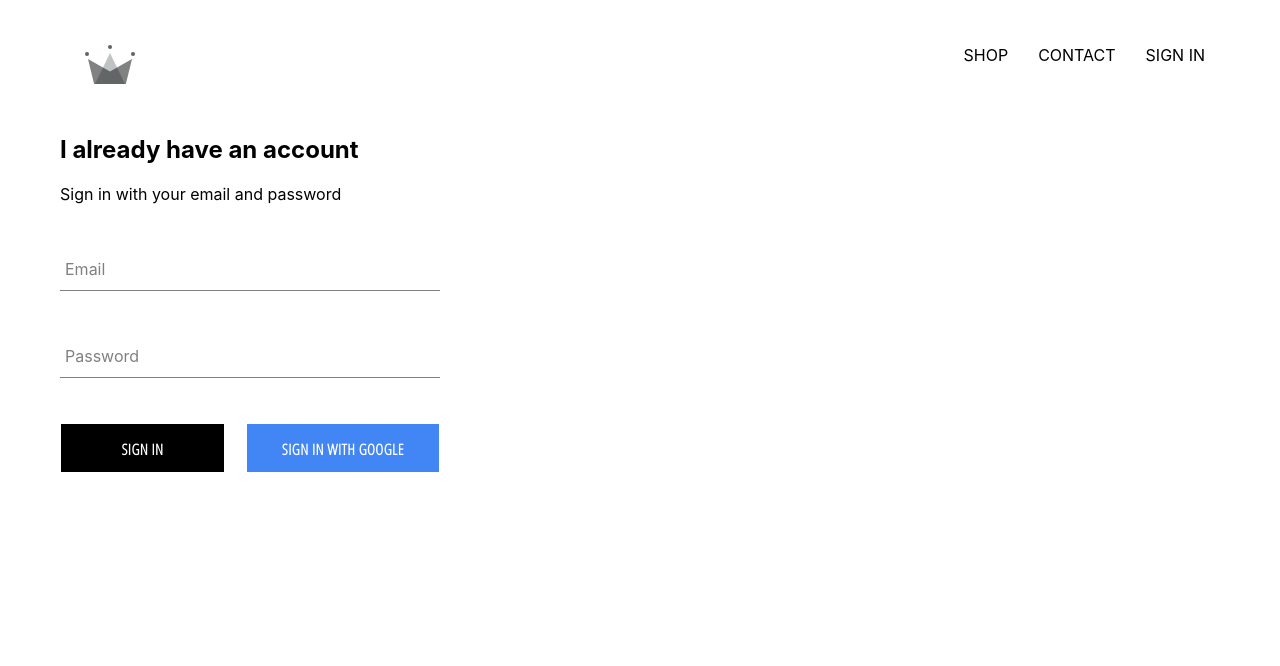
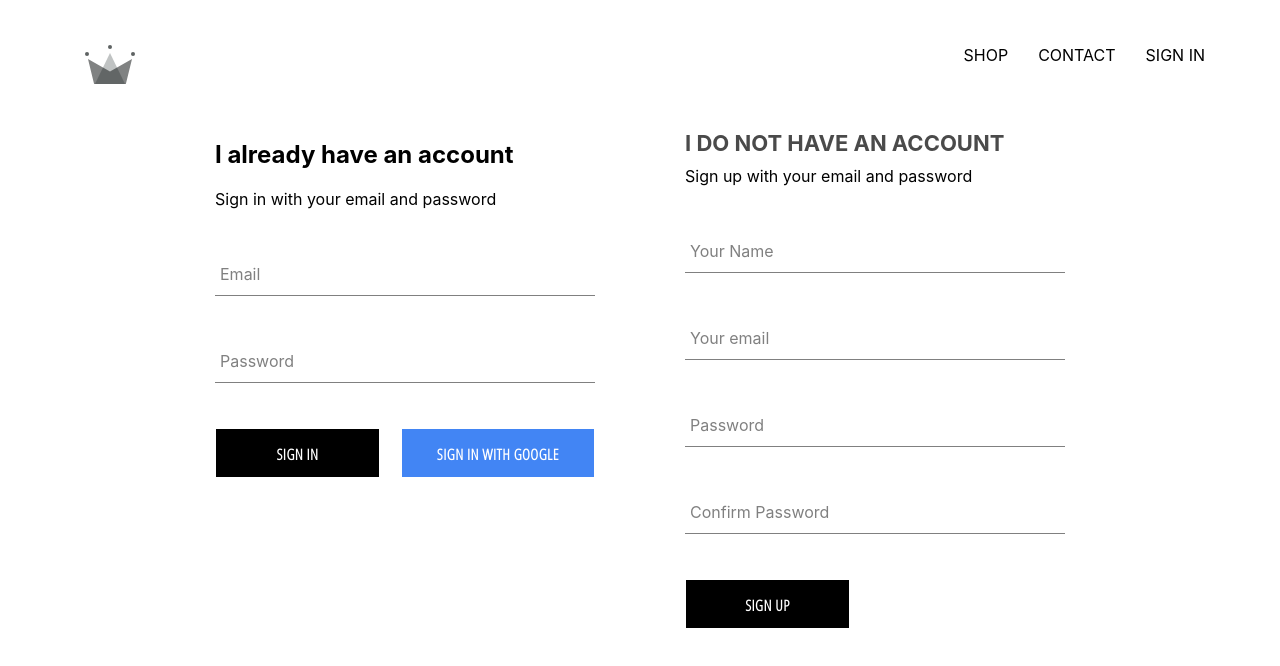
Before and after one commit to lollapaloooza/lollashopping, a React (Create React App) app: page /signin in a window 1280 px wide. Shown: the top 666 px of the page. Built offline with nearby package versions, Linux system fonts and the light colour scheme; no server answers.

Commit message:
implemented firebase utils, included ability to store authenticated users into firestore database

```diff
--- a/src/App.js
+++ b/src/App.js
@@ -2,7 +2,7 @@
 import HomePage from "./pages/homepage/homepage.component";
 import ShopPage from "./pages/shop/shop.component";
 import SignInAndSignUp from "./pages/sign-in-and-sign-up/sign-in-and-sign-up.component";
-import {auth} from "./firebase/firebase.utils";
+import {auth,createUserProfileDocument} from "./firebase/firebase.utils";
 import {Component} from "react";
 
 import './App.css';
@@ -21,10 +21,20 @@
     unsubscribeFromAuth = null;
 
     componentDidMount() {
-        this.unsubscribeFromAuth = auth.onAuthStateChanged(user => {
-           this.setState({currentUser: user});
-
-            console.log(user);
+        this.unsubscribeFromAuth = auth.onAuthStateChanged(async userAuth => {
+            if(userAuth) {
+                const userRef = await createUserProfileDocument(userAuth);
+                userRef.onSnapshot(snapshot => {
+                    this.setState({
+                        currentUser: {
+                            id: snapshot.id,
+                            ...snapshot.data()
+                        }
+                    });
+                })
+            } else {
+                this.setState({currentUser: userAuth});
+            }
         });
     }
 
@@ -33,6 +43,7 @@
     }
 
     render() {
+
         return (
             <div>
                 <Header currentUser={this.state.currentUser}/>
--- a/src/components/header/header.component.jsx
+++ b/src/components/header/header.component.jsx
@@ -18,7 +18,7 @@
             </Link>
             {
                 currentUser ?
-                    <div onClick={()=>auth.signOut()}>SIGN OUT</div>
+                    <div className='option' onClick={()=>auth.signOut()}>SIGN OUT</div>
                     :
                     <Link className='option' to='/signin'>
                         SIGN IN
--- /dev/null
+++ b/src/components/sign-up/sign-up.component.jsx
@@ -0,0 +1,102 @@
+import CustomButton from "../custom-button/custom-button.component";
+import FormInput from "../form-input/form-input.component";
+import {Component} from "react";
+
+import {auth, createUserProfileDocument} from "../../firebase/firebase.utils";
+
+import './sign-up.styles.scss';
+
+class SignUp extends Component {
+    constructor(props) {
+        super(props);
+
+        this.state = {
+            displayName: '',
+            email: '',
+            password: '',
+            confirmPassword: ''
+        }
+    }
+
+    handleSubmit = async e => {
+        e.preventDefault();
+        const {displayName, email, password, confirmPassword} = this.state;
+
+        if(password !== confirmPassword) {
+            alert('Passwords do not match');
+            return;
+        }
+
+        try {
+            const {user} = await auth.createUserWithEmailAndPassword(email, password);
+            await createUserProfileDocument(user, {displayName});
+
+            this.setState({
+                displayName: '',
+                email: '',
+                password: '',
+                confirmPassword: ''
+            })
+
+        } catch (e) {
+            console.error(e);
+        }
+
+    }
+
+    handleChange = e => {
+        const {name, value} = e.target;
+
+        this.setState({[name]: value});
+    }
+
+    render() {
+        const {displayName, email, password, confirmPassword} = this.state;
+        return (
+            <div className='sign-up'>
+                <h2 className="title">I do not have an account</h2>
+                <span>Sign up with your email and password</span>
+
+                <form className='sign-up-form' onSubmit={this.handleSubmit}>
+                    <FormInput
+                        type='text'
+                        name='displayName'
+                        value={displayName}
+                        label='Your Name'
+                        handleChange={this.handleChange}
+                        required
+                    />
+                    <FormInput
+                        type='email'
+                        name='email'
+                        value={email}
+                        label='Your email'
+                        handleChange={this.handleChange}
+                        required
+                    />
+                    <FormInput
+                        type='password'
+                        name='password'
+                        value={password}
+                        label='Password'
+                        handleChange={this.handleChange}
+                        required
+                    />
+                    <FormInput
+                        type='password'
+                        name='confirmPassword'
+                        value={confirmPassword}
+                        label='Confirm Password'
+                        handleChange={this.handleChange}
+                        required
+                    />
+
+                    <CustomButton type='submit'>Sign Up</CustomButton>
+                </form>
+            </div>
+        )
+    }
+
+}
+
+export default SignUp;
--- /dev/null
+++ b/src/components/sign-up/sign-up.styles.scss
@@ -0,0 +1,9 @@
+.sign-up {
+  display: flex;
+  flex-direction: column;
+  width: 380px;
+
+  .title {
+    margin: 10px 0;
+  }
+}
--- a/src/firebase/firebase.utils.js
+++ b/src/firebase/firebase.utils.js
@@ -12,6 +12,31 @@
     measurementId: "G-6PGGX5TY75"
 };
 
+export const createUserProfileDocument = async (userAuth, additionalData) => {
+    if(!userAuth) return;
+
+    const userRef = firestore.doc(`users/${userAuth.uid}`);
+    const snapShot = await userRef.get();
+
+    if(!snapShot.exists) {
+        const {displayName, email} = userAuth;
+        const createdAt = new Date();
+
+        try {
+            await userRef.set({
+                displayName,
+                email,
+                createdAt,
+                ...additionalData
+            })
+        } catch (e) {
+            throw new Error(e);
+        }
+    }
+
+    return userRef;
+}
+
 firebase.initializeApp(firebaseConfig);
 
 export const auth = firebase.auth();
--- a/src/pages/sign-in-and-sign-up/sign-in-and-sign-up.component.jsx
+++ b/src/pages/sign-in-and-sign-up/sign-in-and-sign-up.component.jsx
@@ -1,9 +1,11 @@
 import './sign-in-and-sign-up.styles.scss';
 import SignIn from "../../components/sign-in/sign-in.component";
+import SignUp from "../../components/sign-up/sign-up.component";
 
 const SignInAndSignUp = () => (
     <div className='sign-in-and-sign-up'>
         <SignIn/>
+        <SignUp/>
     </div>
 )
 
--- a/src/pages/sign-in-and-sign-up/sign-in-and-sign-up.styles.scss
+++ b/src/pages/sign-in-and-sign-up/sign-in-and-sign-up.styles.scss
@@ -0,0 +1,6 @@
+.sign-in-and-sign-up {
+  width: 850px;
+  display: flex;
+  justify-content: space-between;
+  margin: 30px auto;
+}
```
